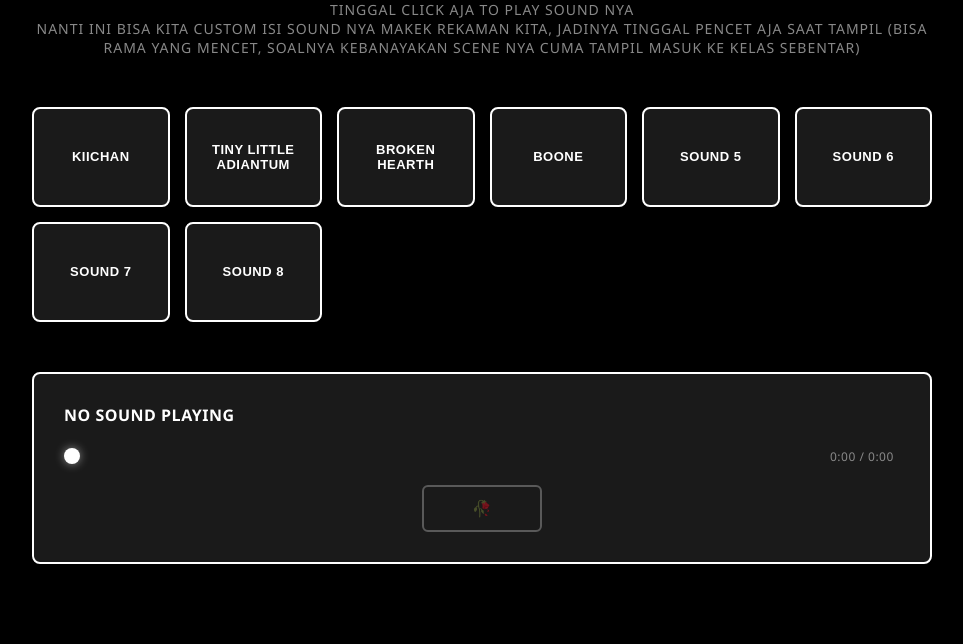
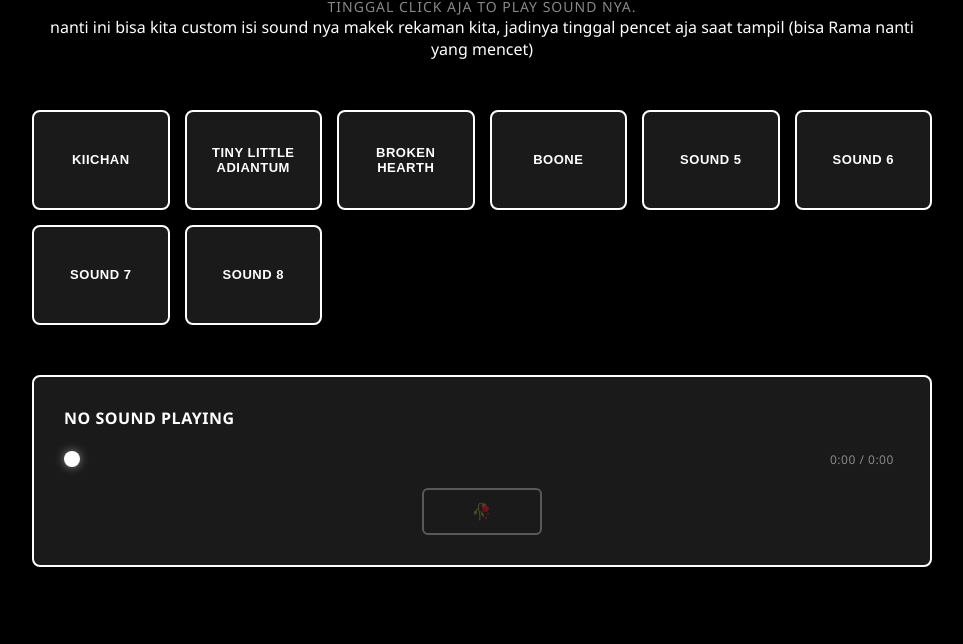
Before and after one commit to ChewwyMelonnn/Drama-Pak-galuh, a plain HTML site: page index.html in a window 1280 px wide. Shown: the part 156-800 px from the top of the page, without its empty margins (158-1121 px from the left). Drawn offline with Linux system fonts and the light colour scheme.

Commit message:
Update index.html

```diff
--- a/index.html
+++ b/index.html
@@ -10,8 +10,8 @@
     <div class="container">
         <header class="header">
             <h1>Soundboard</h1>
-            <p class="subtitle">tinggal Click aja to play sound nya</p>
-            <p class="subtitle">nanti ini bisa kita custom isi sound nya makek rekaman kita, jadinya tinggal pencet aja saat tampil (bisa Rama yang mencet, soalnya kebanayakan scene nya cuma tampil masuk ke kelas sebentar)</p>
+            <p class="subtitle">tinggal Click aja to play sound nya.</p>
+            <p class="h6">nanti ini bisa kita custom isi sound nya makek rekaman kita, jadinya tinggal pencet aja saat tampil (bisa Rama nanti yang mencet)</p>
         </header>
 
         <div class="soundboard">
```
